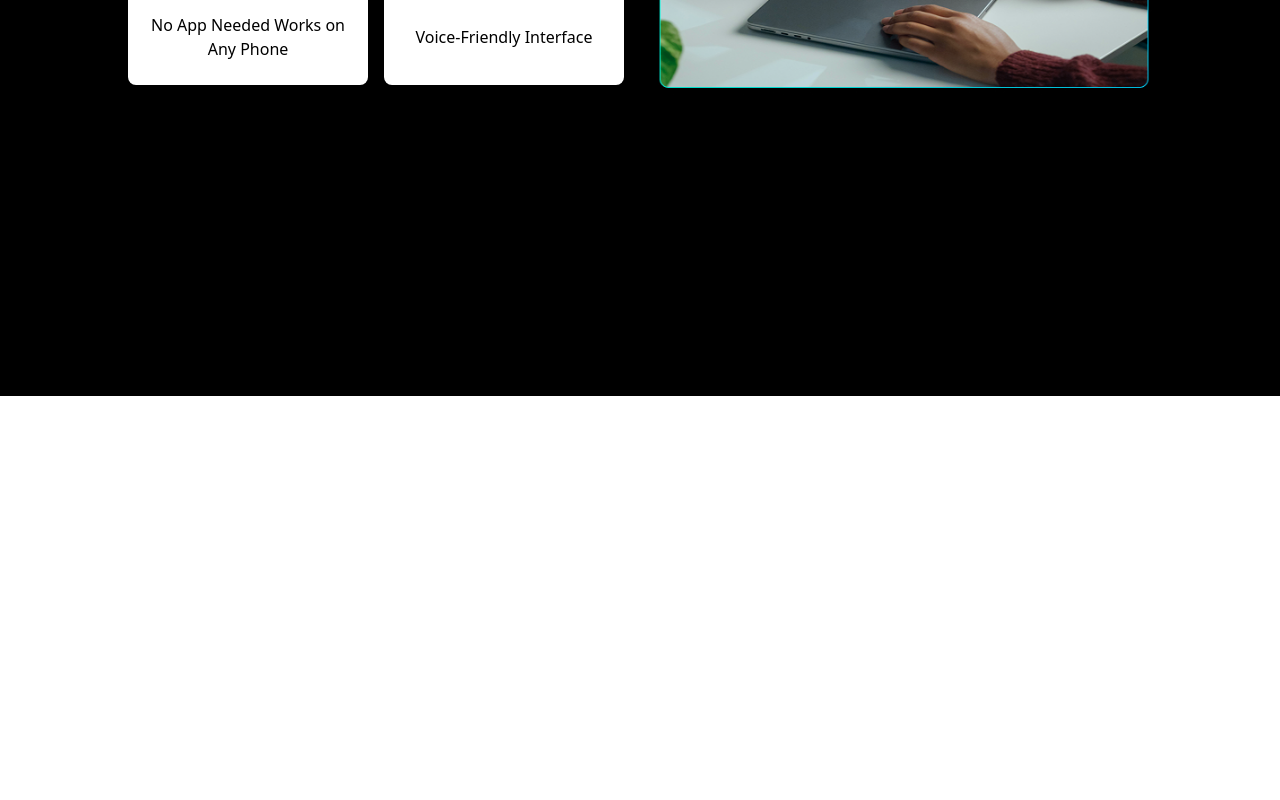
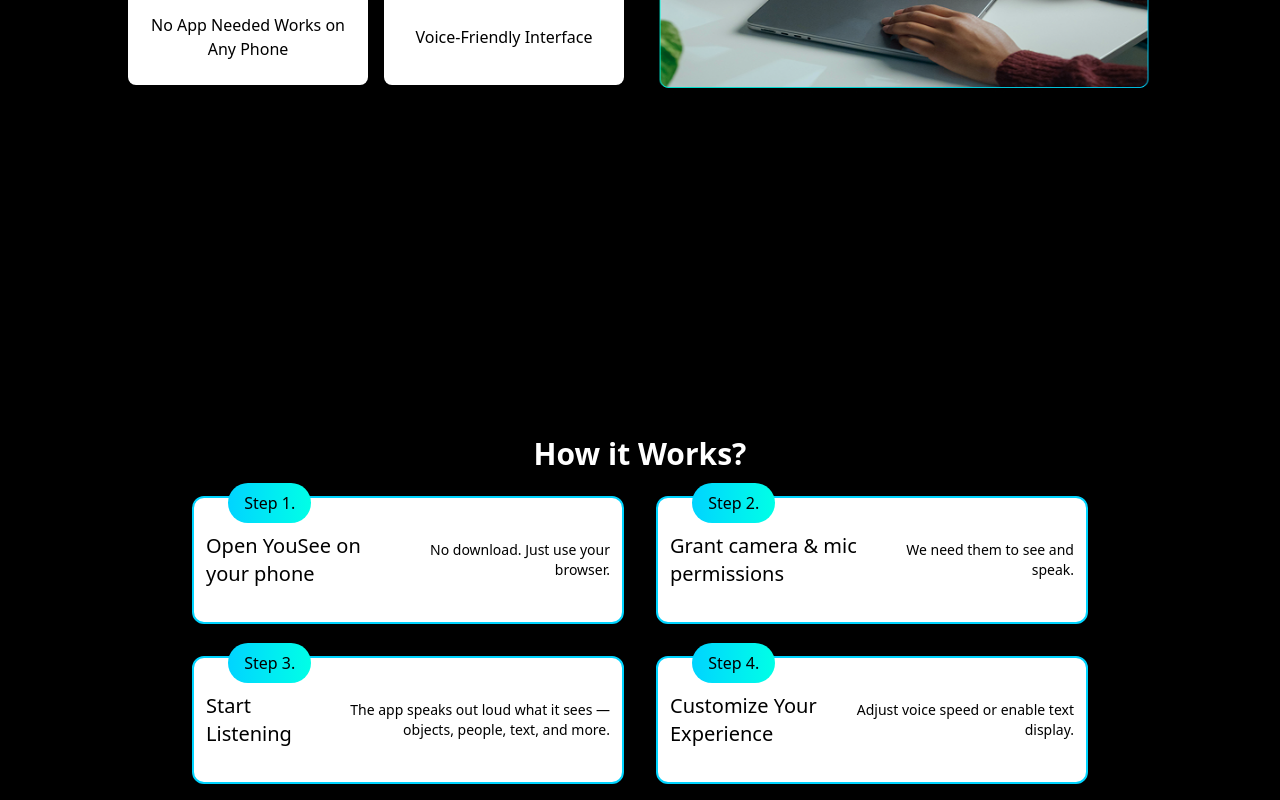
Before and after one commit to ayushcodes1729/hackhazards25, a React (Vite) app in the folder Frontend/: page / in a window 1280 px wide. Shown: the part 1277-2077 px from the top of the page. Before the commit the page ends 1673 px from the top, so only its background shows below. Built offline with nearby package versions, Linux system fonts and the light colour scheme.

Commit message:
How it works section added

```diff
--- a/Frontend/src/App.jsx
+++ b/Frontend/src/App.jsx
@@ -2,6 +2,7 @@
 import Navbar from './components/Navbar'
 import Hero from './components/Hero'
 import About from './components/About'
+import WorkPg from './components/WorkPg'
 
 const App = () => {
   return (
@@ -9,6 +10,7 @@
     <Navbar />
     <Hero/>
     <About/>
+    <WorkPg/>
     </>
   )
 }
--- a/Frontend/src/components/WorkPg.jsx
+++ b/Frontend/src/components/WorkPg.jsx
@@ -1,9 +1,40 @@
 import React from 'react'
 
 const WorkPg = () => {
+  const steps = [
+    {
+      title: "Open YouSee on your phone",
+      value: "No download. Just use your browser."
+    },
+    {
+      title: "Grant camera & mic permissions",
+      value: "We need them to see and speak."
+    },
+    {
+      title: "Start Listening",
+      value: "The app speaks out loud what it sees — objects, people, text, and more."
+    },
+    {
+      title: "Customize Your Experience",
+      value: "Adjust voice speed or enable text display."
+    }
+  ]
   return (
-    <>
-    </>
+    <div className='bg-black text-white flex flex-col items-center justify-center p-4'>
+      <h1 className='text-2xl md:text-3xl font-bold text-center my-6'>How it Works?</h1>
+      <div className="grid grid-cols-1 sm:grid-cols-2 gap-8 w-[90vw] sm:w-[70vw]">
+        {steps.map((feature, index) => (
+          <div
+            key={index}
+            className="bg-white text-black rounded-xl border-2 border-[#00D4FF] p-3 h-32 flex items-center justify-between gap-2 relative"
+          >
+            <div className="absolute top-[-12%] left-[8%] bg-gradient-to-l from-[#00FFE6] to-[#00D4FF] py-2 px-4 rounded-full">Step {index+1}.</div>
+            <p className="sm:text-xl w-[50%]">{feature.title}</p>
+            <p className="text-sm text-right">{feature.value}</p>
+          </div>
+        ))}
+      </div>
+    </div>
   )
 }
 
```
